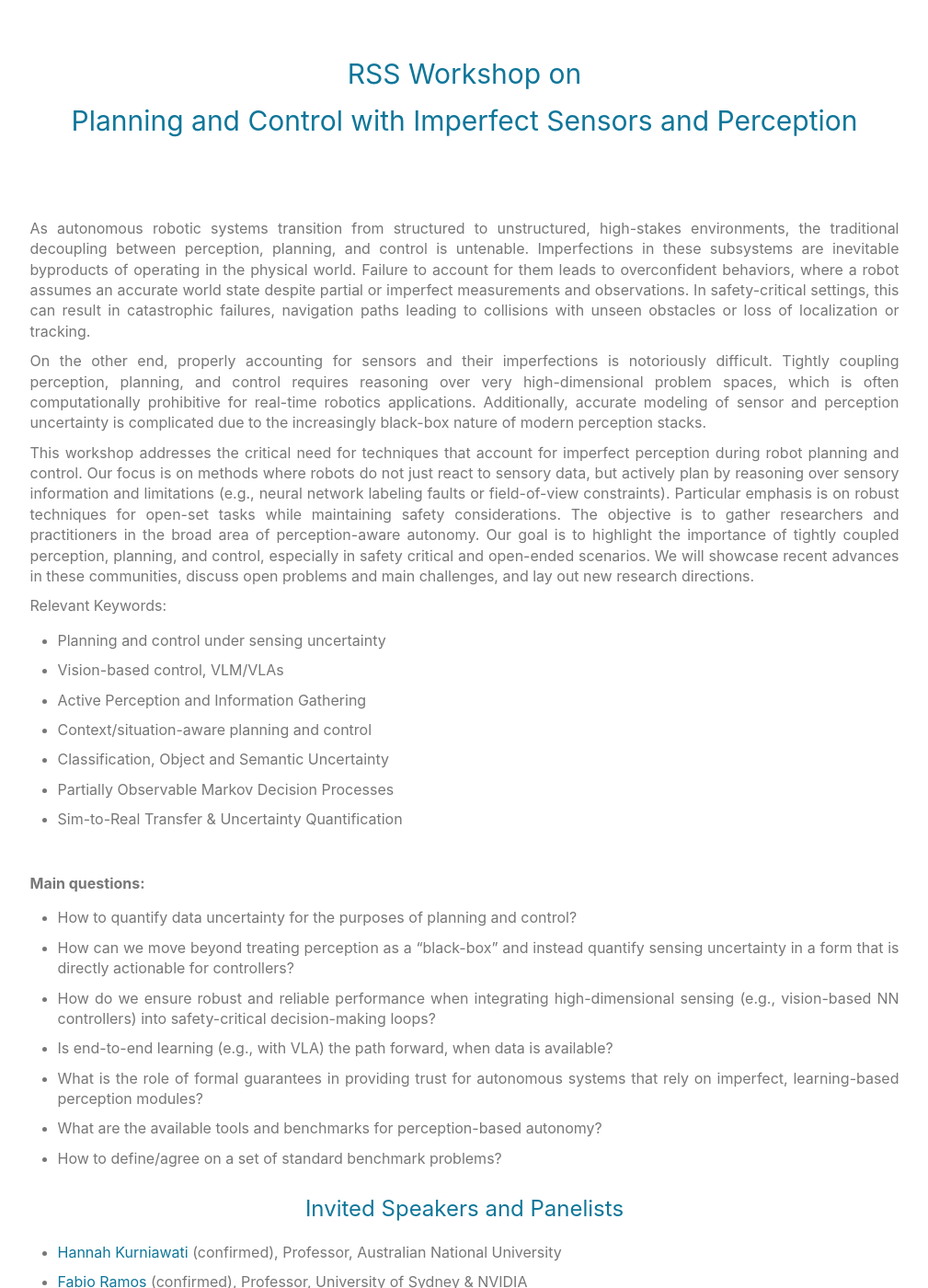
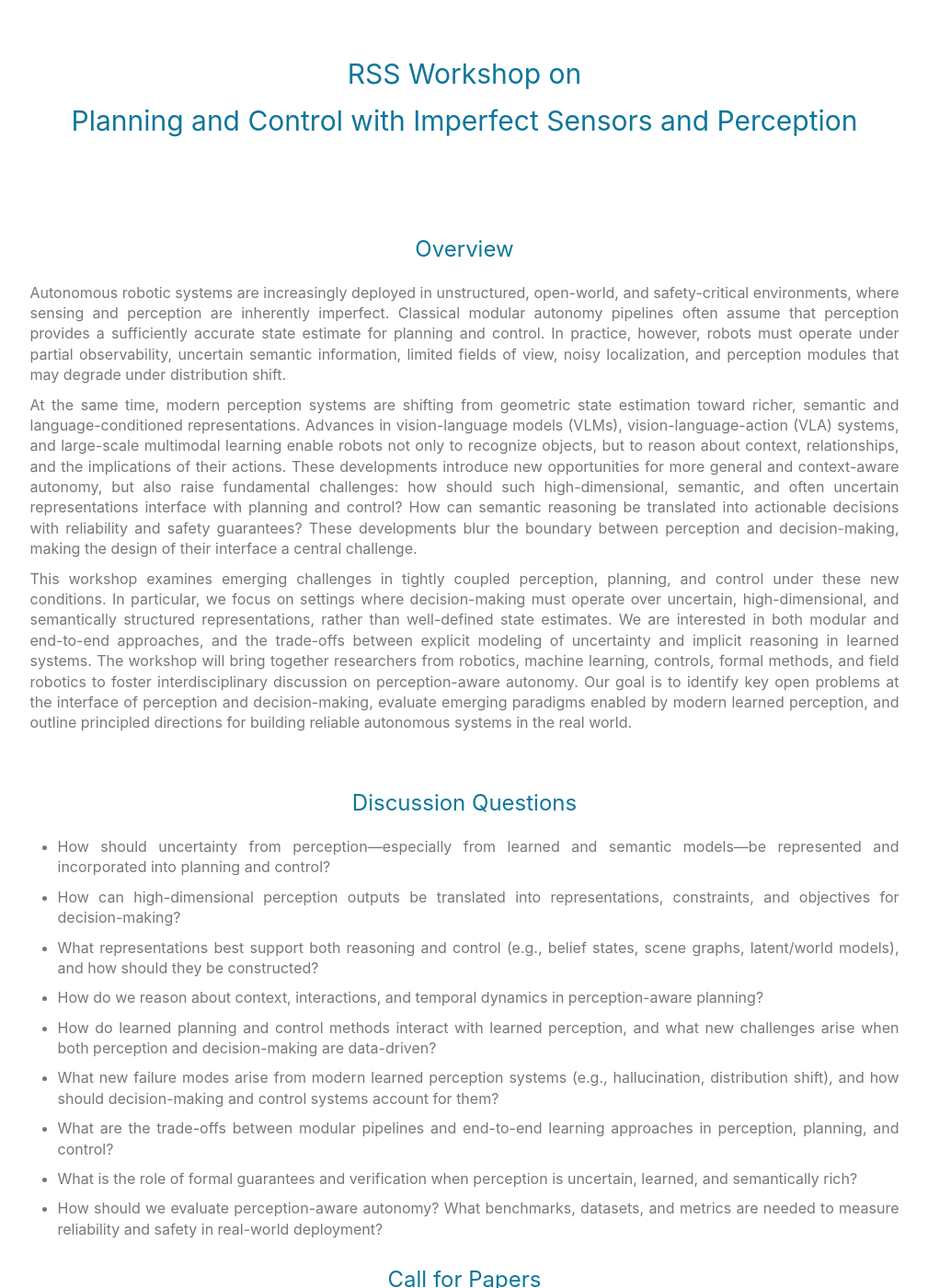
Before and after one commit to aria-systems-group/website, a Jekyll site: the page built from pages/rssworkshop2025.md, in a window 1280 px wide and 1400 px high. Shown: the whole window at 92% size, without its empty margins (135-1144 px from the left). Built offline with Jekyll 4.4.1, drawn with Linux system fonts in a browser that asks for light colours; some of the changed text lies outside the part shown.

Commit message:
Revise workshop overview and discussion questions
This workshop focuses on the challenges of tightly coupling perception, planning, and control in autonomous robotic systems operating in uncertain environments. It highlights the need for robust techniques that account for imperfect perception and discusses emerging research directions.

```diff
--- a/pages/rssworkshop2025.md
+++ b/pages/rssworkshop2025.md
@@ -26,65 +26,60 @@ Yet, properly accounting for sensors and their imperfections is notoriously diff
 
 This workshop addresses the critical need for techniques that account for imperfect perception during planning. Our focus is on strategies where robots do not just react to sensory data, but actively plan by reasoning over sensory information and limitations (e.g., neural network labeling faults or field-of-view constraints). Particular emphasis is on robust techniques with safety considerations. The objective is to gather researchers and practitioners in the broad area of perception-aware autonomy. We attempt to highlight recent advances in these communities, discuss open problems and main challenges, and lay out new research directions. -->
 
-As autonomous robotic systems transition from structured to unstructured, high-stakes environments, the traditional decoupling between perception, planning, and control is untenable. Imperfections in these subsystems are inevitable byproducts of operating in the physical world. Failure to account for them leads to overconfident behaviors, where a robot assumes an accurate world state despite partial or imperfect measurements and observations. In safety-critical settings, this can result in catastrophic failures, navigation paths leading to collisions with unseen obstacles or loss of localization or tracking.
+## Overview
 
+Autonomous robotic systems are increasingly deployed in unstructured, open-world, and safety-critical environments, where sensing and perception are inherently imperfect. Classical modular autonomy pipelines often assume that perception provides a sufficiently accurate state estimate for planning and control. In practice, however, robots must operate under partial observability, uncertain semantic information, limited fields of view, noisy localization, and perception modules that may degrade under distribution shift.
 
-On the other end, properly accounting for sensors and their imperfections is notoriously difficult. Tightly coupling perception, planning, and control requires reasoning over very high-dimensional problem spaces, which is often computationally prohibitive for real-time robotics applications. Additionally, accurate modeling of sensor and perception uncertainty is complicated due to the increasingly black-box nature of modern perception stacks.
+At the same time, modern perception systems are shifting from geometric state estimation toward richer, semantic and language-conditioned representations. Advances in vision-language models (VLMs), vision-language-action (VLA) systems, and large-scale multimodal learning enable robots not only to recognize objects, but to reason about context, relationships, and the implications of their actions. These developments introduce new opportunities for more general and context-aware autonomy, but also raise fundamental challenges: how should such high-dimensional, semantic, and often uncertain representations interface with planning and control? How can semantic reasoning be translated into actionable decisions with reliability and safety guarantees? These developments blur the boundary between perception and decision-making, making the design of their interface a central challenge.
 
-
-This workshop addresses the critical need for techniques that account for imperfect perception during robot planning and control. Our focus is on methods where robots do not just react to sensory data, but actively plan by reasoning over sensory information and limitations (e.g., neural network labeling faults or field-of-view constraints). Particular emphasis is on robust techniques for open-set tasks while maintaining safety considerations. The objective is to gather researchers and practitioners in the broad area of perception-aware autonomy. Our goal is to highlight the importance of tightly coupled perception, planning, and control, especially in safety critical and open-ended scenarios. We will showcase recent advances in these communities, discuss open problems and main challenges, and lay out new research directions.
-
-Relevant Keywords:
-
-- Planning and control under sensing uncertainty
-- Vision-based control, VLM/VLAs
-- Active Perception and Information Gathering
-- Context/situation-aware planning and control
-- Classification, Object and Semantic Uncertainty
-- Partially Observable Markov Decision Processes
-- Sim-to-Real Transfer & Uncertainty Quantification
-
+This workshop examines emerging challenges in tightly coupled perception, planning, and control under these new conditions. In particular, we focus on settings where decision-making must operate over uncertain, high-dimensional, and semantically structured representations, rather than well-defined state estimates. We are interested in both modular and end-to-end approaches, and the trade-offs between explicit modeling of uncertainty and implicit reasoning in learned systems. The workshop will bring together researchers from robotics, machine learning, controls, formal methods, and field robotics to foster interdisciplinary discussion on perception-aware autonomy. Our goal is to identify key open problems at the interface of perception and decision-making, evaluate emerging paradigms enabled by modern learned perception, and outline principled directions for building reliable autonomous systems in the real world.
 
 <br>
 
 
-**Main questions:**
+## Discussion Questions
 
-- How to quantify data uncertainty for the purposes of planning and control?
-- How can we move beyond treating perception as a "black-box" and instead quantify sensing uncertainty in a form that is directly actionable for controllers?
-- How do we ensure robust and reliable performance when integrating high-dimensional sensing (e.g., vision-based NN controllers) into safety-critical decision-making loops?
-- Is end-to-end learning (e.g., with VLA) the path forward, when data is available?
-- What is the role of formal guarantees in providing trust for autonomous systems that rely on imperfect, learning-based perception modules?
-- What are the available tools and benchmarks for perception-based autonomy?
-- How to define/agree on a set of standard benchmark problems?
+- How should uncertainty from perception—especially from learned and semantic models—be represented and incorporated into planning and control?
+
+- How can high-dimensional perception outputs be translated into representations, constraints, and objectives for decision-making?
+
+- What representations best support both reasoning and control (e.g., belief states, scene graphs, latent/world models), and how should they be constructed?
+
+- How do we reason about context, interactions, and temporal dynamics in perception-aware planning?
+
+- How do learned planning and control methods interact with learned perception, and what new challenges arise when both perception and decision-making are data-driven?
+
+- What new failure modes arise from modern learned perception systems (e.g., hallucination, distribution shift), and how should decision-making and control systems account for them?
+
+- What are the trade-offs between modular pipelines and end-to-end learning approaches in perception, planning, and control?
+
+- What is the role of formal guarantees and verification when perception is uncertain, learned, and semantically rich?
+
+- How should we evaluate perception-aware autonomy? What benchmarks, datasets, and metrics are needed to measure reliability and safety in real-world deployment?
 
 
+## Call for Papers
 
-## Invited Speakers and Panelists
+We invite submissions of extended abstracts to share novel ideas on topics relevant to the workshop themes, which include but are not limited to:
 
+- Planning and control under sensing uncertainty
+- Vision-based and learned perception (including VLM/VLAs)
+- Active perception and information gathering
+- Context-aware and semantic planning and control
+- Classification, object, and semantic uncertainty
+- Partially Observable Markov Decision Processes
+- Sim-to-real transfer and uncertainty quantification
+- Multi-agent interaction with semantic information
+- Learned planning and control
 
-- [Hannah Kurniawati](hanna.kurniawati@anu.edu.au) (confirmed), Professor, Australian National University
-- [Fabio Ramos](fabio.ramos@sydney.edu.au) (confirmed), Professor, University of Sydney & NVIDIA
-- [Yiannis Kantaros](ioannisk@wustl.edu) (confirmed), Assistant Professor, Washington University in St. Louis
-- [Joelle Pineau](jpineau@cs.mcgill.ca) (tentative), Professor, McGill University
-- [Jen Jen Chung](Jenjen.chung@uq.edu.au) (tentative), Associate Professor, University of Queensland
+We welcome both ongoing work and recently published results. Accepted contributions will be presented as posters during the workshop, with selected submissions invited for spotlight talks. All accepted abstracts and posters will be made publicly available on the workshop website. This is a non-archival venue, and submissions may be published elsewhere. Abstracts should be a maximum of 2 pages long in RSS paper format.
 
+### Important Dates
+- Abstract submission: May 24, 2026
+- Notification: June 7, 2026
+- Workshop: July 17, 2026
 
-## Submission Info
-
-We invite submissions of poster abstracts on any topic within the theme of the workshop. We accept published and ongoing work. The authors of the accepted abstracts will present their posters at the workshop. In addition, the pdf file of the posters along with their abstracts will be made available for general public on the workshop website.
-
-Abstracts should be 1-2 page long in RSS paper format and are submitted through [EasyChair]().
-
-Some of the abstracts may be invited to be extended into an article for publication in a special issue of a journal.
-
-<br>
-
-<!-- **Important Dates**
-- Abstract submission: June 8, 2023
-- Notification: June 10, 2023
-- Camera Ready: July 3, 2023
-- Workshop: July 10, 2023 -->
+Submissions should be made to OpenReview
 
 
 ## Tentative Schedule
@@ -98,6 +93,13 @@ Some of the abstracts may be invited to be extended into an article for publicat
 - 11:30 - 12:00	&nbsp;&nbsp;&nbsp;&nbsp; Invited Speaker 5
 - 12:00 - 12:15	&nbsp;&nbsp;&nbsp;&nbsp; Poster Spotlight Talks
 - 12:15 - 13:00	&nbsp;&nbsp;&nbsp;&nbsp; Panel Discussion and Debate
+
+
+<!--## Invited Speakers and Panelists
+
+- [Hannah Kurniawati](hanna.kurniawati@anu.edu.au), Professor, Australian National University
+- [Yiannis Kantaros](ioannisk@wustl.edu) (confirmed), Assistant Professor, Washington University in St. Louis
+- And more TBD-->
 
 
 ## Organizers
```
